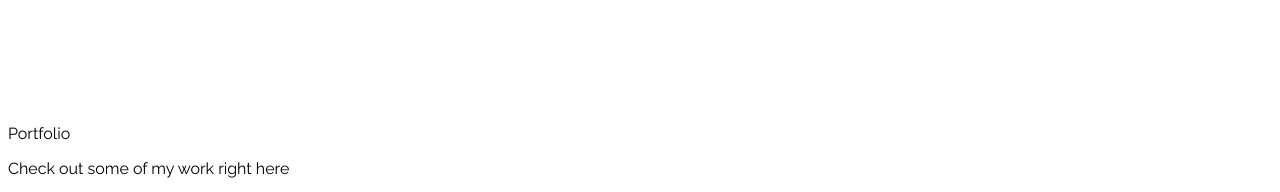
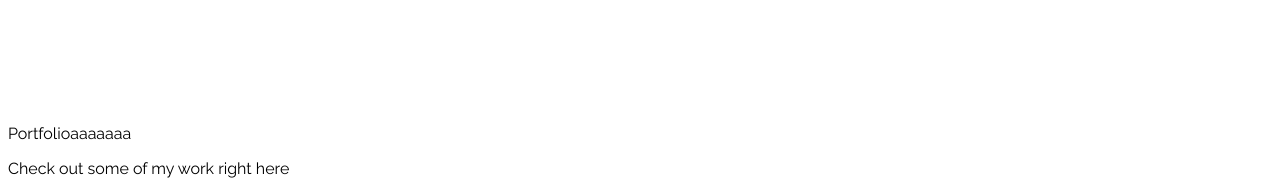
Before and after one commit to Apanchal19/React-Portfolio, a React (Create React App) app: page / in a window 1280 px wide. Shown: the part 1040-1232 px from the top of the page. Built offline with nearby package versions, Linux system fonts and the light colour scheme.

Commit message:
first commit

```diff
--- a/src/components/Portfolio.jsx
+++ b/src/components/Portfolio.jsx
@@ -43,7 +43,7 @@ const Portfolio = () => {
         <div className='max-w-screen-lg p-4 mx-auto flex flex-col justify-center w-full max-h-fit'>
             <div className='pb-8'>
                 <p className='text-4xl font-bold inline border-b-4 border-gray-500 '>
-                Portfolio
+                Portfolioaaaaaaa
                 </p>
                 <p className='py-6'>Check out some of my work right here</p>
             </div>
```
